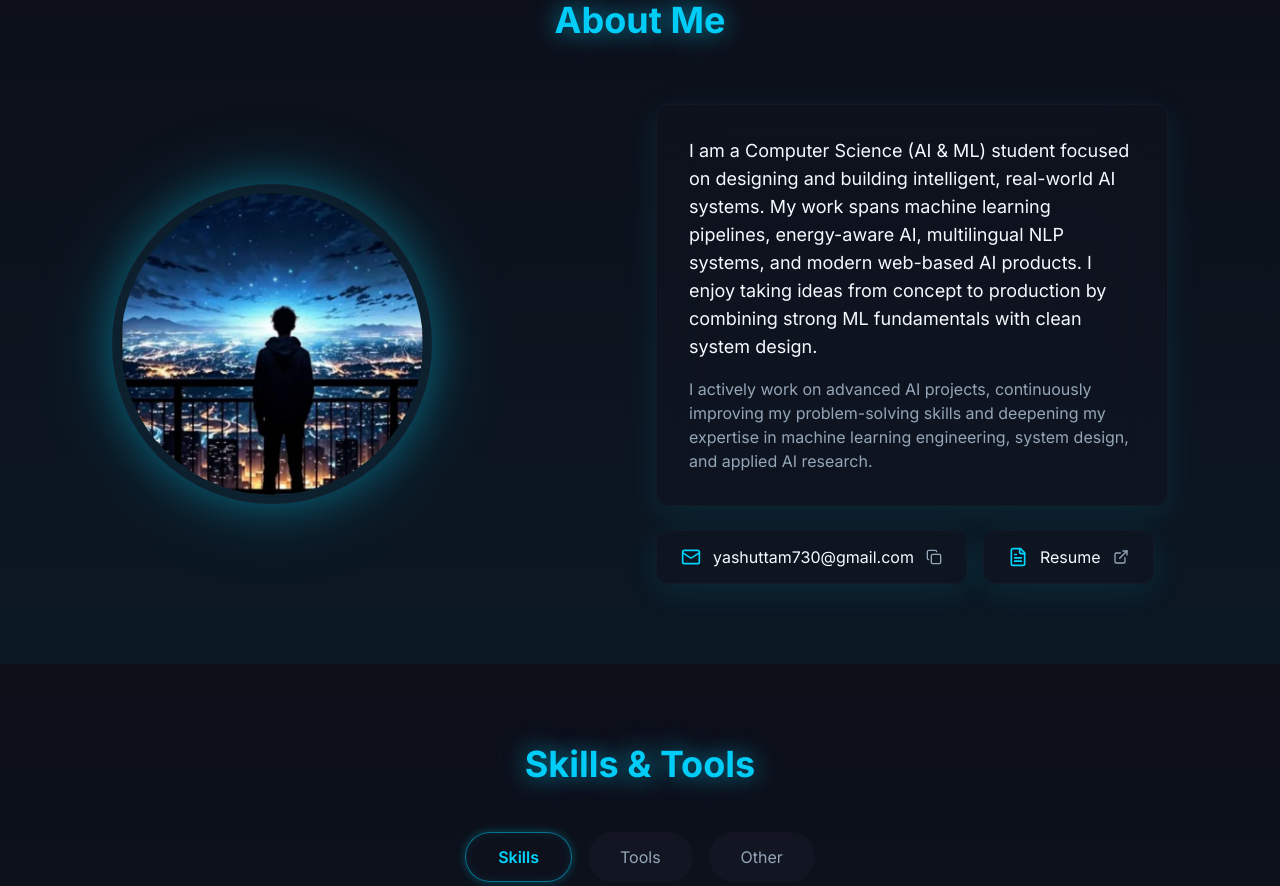
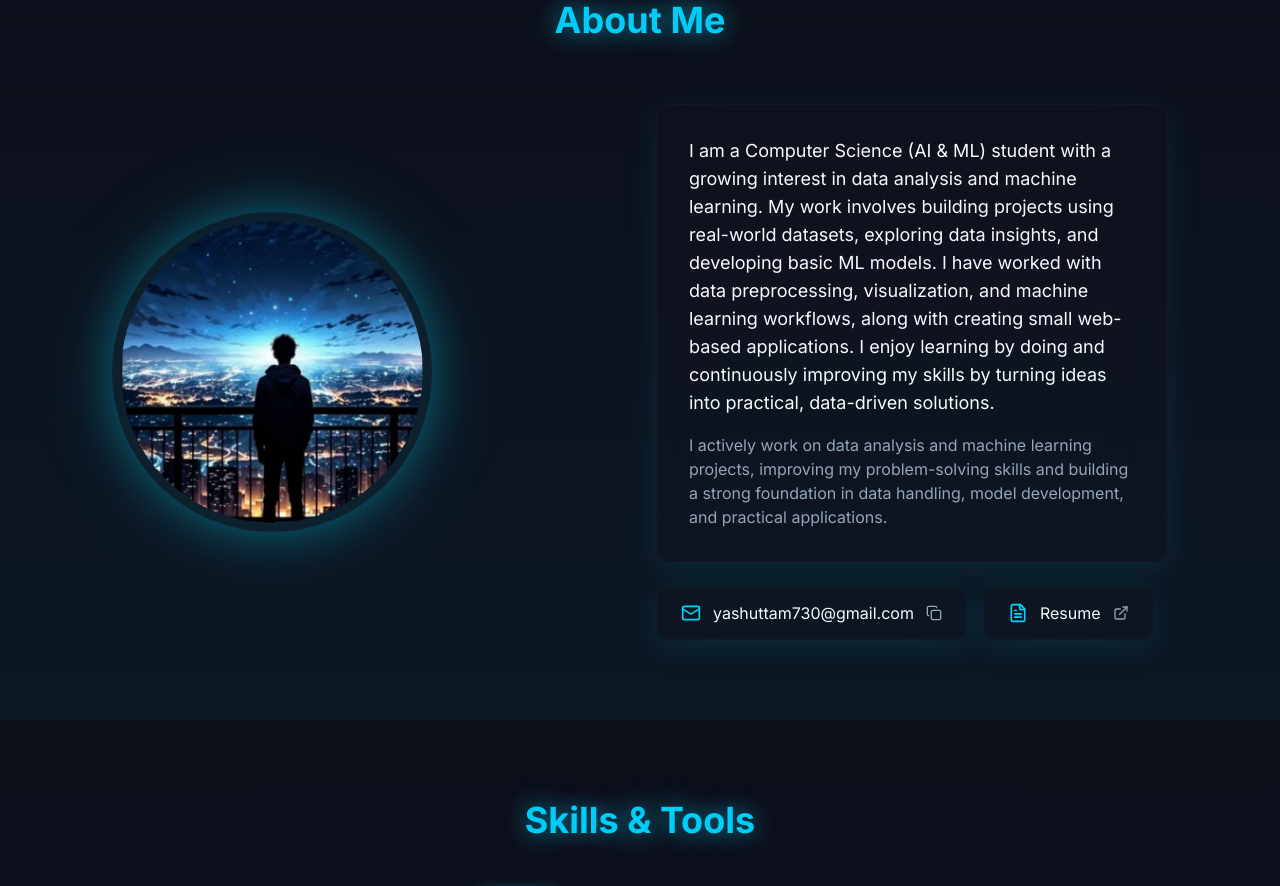
Before and after one commit to yash-755/My-Portfolio, a React (Vite) app: page / in a window 1280 px wide. Shown: the part 880-1766 px from the top of the page. Built offline with nearby package versions, Linux system fonts and the light colour scheme; the HTML template or start-up script is replaced by a standard one.

Commit message:
Update about.ts

```diff
--- a/src/content/about.ts
+++ b/src/content/about.ts
@@ -3,8 +3,8 @@
 
 export const aboutContent = {
     paragraphs: [
-        "I am a Computer Science (AI & ML) student focused on designing and building intelligent, real-world AI systems. My work spans machine learning pipelines, energy-aware AI, multilingual NLP systems, and modern web-based AI products. I enjoy taking ideas from concept to production by combining strong ML fundamentals with clean system design.",
-        "I actively work on advanced AI projects, continuously improving my problem-solving skills and deepening my expertise in machine learning engineering, system design, and applied AI research."
+        "I am a Computer Science (AI & ML) student with a growing interest in data analysis and machine learning. My work involves building projects using real-world datasets, exploring data insights, and developing basic ML models. I have worked with data preprocessing, visualization, and machine learning workflows, along with creating small web-based applications. I enjoy learning by doing and continuously improving my skills by turning ideas into practical, data-driven solutions.",
+        "I actively work on data analysis and machine learning projects, improving my problem-solving skills and building a strong foundation in data handling, model development, and practical applications."
     ],
     email: "yashuttam730@gmail.com",
     linkedinUrl: "https://linkedin.com/in/yash-uttam",
```
